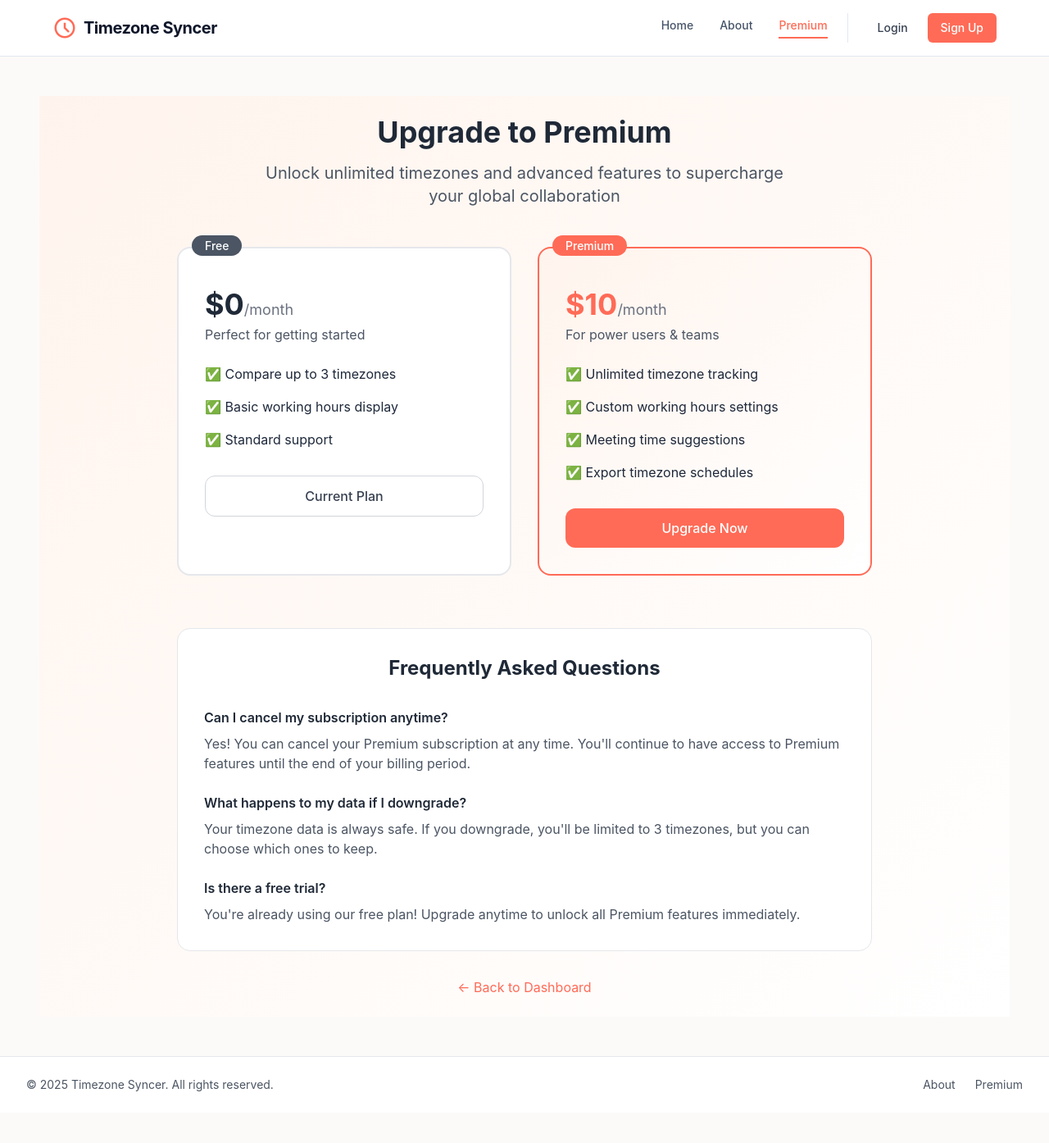
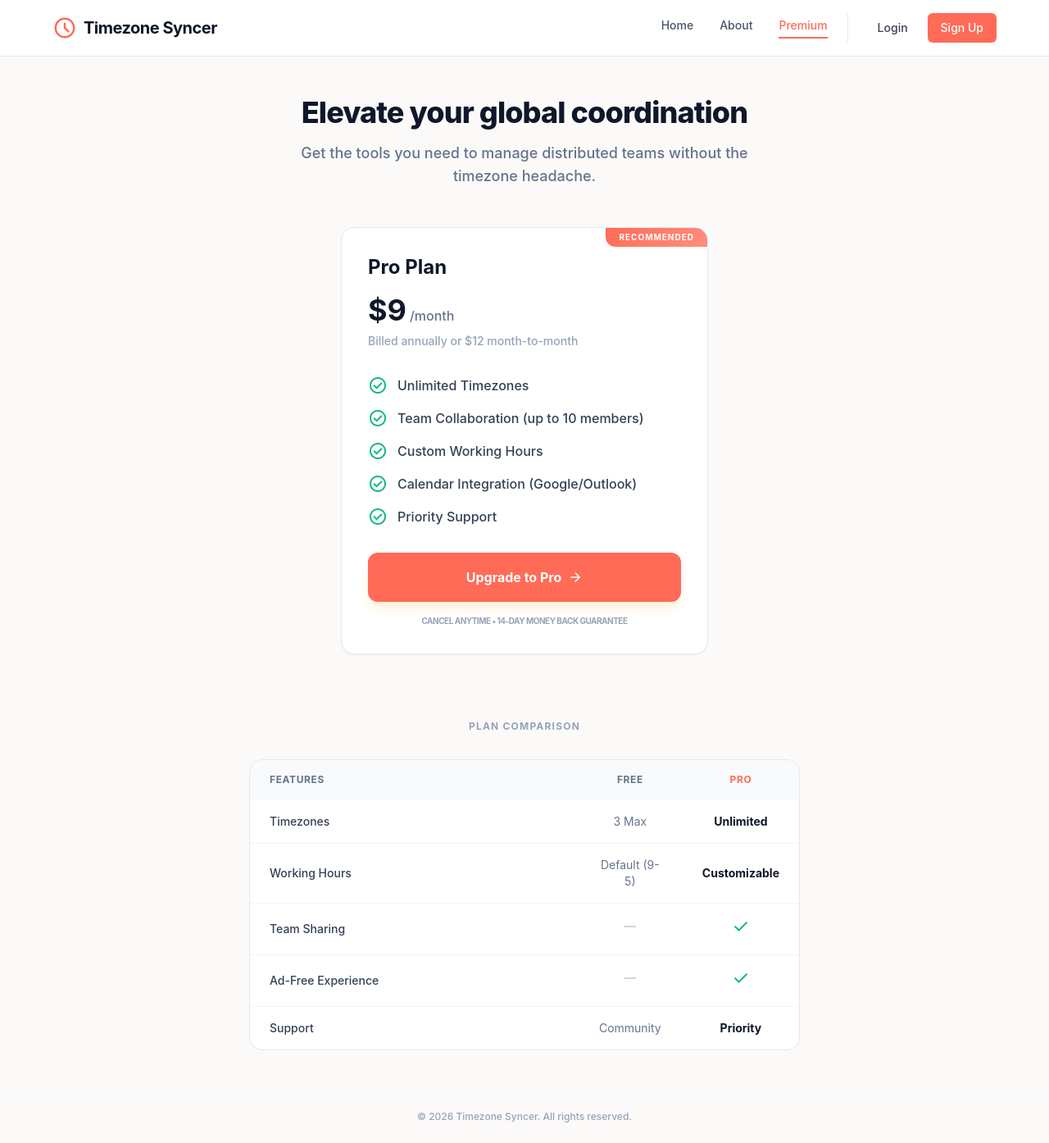
Before and after one commit to moteeb-asad/timezone-syncer, a React (Vite) app: page /premium in a window 1280 px wide. Shown: the whole page at 82% size. Before the commit the page ends 1357 px from the top, so only its background shows below. Built offline with nearby package versions, Linux system fonts and the light colour scheme; no server answers.

Commit message:
feat: implemented premium page and Add dialoge design

```diff
--- a/src/components/layout/Footer.tsx
+++ b/src/components/layout/Footer.tsx
@@ -1,28 +1,10 @@
-import { Link } from "react-router-dom";
-
 export default function Footer() {
   return (
-    <footer className="bg-white border-t border-gray-200 py-6 mt-auto">
-      <div className="max-w-7xl mx-auto px-4 sm:px-6 lg:px-8">
-        <div className="flex flex-col md:flex-row justify-between items-center gap-4">
-          <p className="text-sm text-gray-600">
-            © {new Date().getFullYear()} Timezone Syncer. All rights reserved.
-          </p>
-          <div className="flex gap-6">
-            <Link
-              to="/about"
-              className="text-sm text-gray-600 hover:text-primary transition-colors"
-            >
-              About
-            </Link>
-            <Link
-              to="/premium"
-              className="text-sm text-gray-600 hover:text-primary transition-colors"
-            >
-              Premium
-            </Link>
-          </div>
-        </div>
+    <footer>
+      <div className="pt-6 pb-6 border-t border-slate-100 text-center">
+        <p className="text-xs text-slate-400 font-medium">
+          © 2026 Timezone Syncer. All rights reserved.
+        </p>
       </div>
     </footer>
   );
--- a/src/components/layout/Header.tsx
+++ b/src/components/layout/Header.tsx
@@ -7,7 +7,7 @@ import Navigation from "./Navigation";
 import MobileMenu from "./MobileMenu";
 
 const Header = memo(
-  ({ user, navigation, isMenuOpen, onToggleMenu, onLogout }: HeaderProps) => {
+  ({ user, navigation, isMenuOpen, onToggleMenu }: HeaderProps) => {
     const dispatch = useDispatch();
 
     const handleLoginClick = useCallback(() => {
--- a/src/components/timezone/TimeInput.tsx
+++ b/src/components/timezone/TimeInput.tsx
@@ -1,7 +1,7 @@
 import { useState, useEffect, useRef } from "react";
 import type { TimeInputProps } from "../../types/timezone";
 
-const TimeInput = ({ value, onChange, className = "" }: TimeInputProps) => {
+const TimeInput = ({ value, onChange }: TimeInputProps) => {
   const dropdownRef = useRef<HTMLDivElement>(null);
   const [isOpen, setIsOpen] = useState(false);
 
@@ -63,14 +63,14 @@ const TimeInput = ({ value, onChange, className = "" }: TimeInputProps) => {
   const periods = ["AM", "PM"];
 
   return (
-    <div className={`relative ${className}`} ref={dropdownRef}>
+    <div className={`flex-1 relative `} ref={dropdownRef}>
       {/* Input display */}
       <input
         type="text"
         readOnly
         value={displayTime}
         onClick={() => setIsOpen(!isOpen)}
-        className="w-full cursor-pointer bg-white border border-gray-300 rounded-md px-3 py-2 text-gray-700 leading-tight focus:outline-none focus:ring-2 focus:ring-primary focus:border-transparent"
+        className="w-full text-sm font-semibold border-none bg-slate-50 rounded-[0.5rem] focus:ring-1 focus:ring-primary-accent px-3 py-2 outline-none"
       />
 
       {/* Dropdown */}
--- a/src/components/timezone/TimezoneCard.tsx
+++ b/src/components/timezone/TimezoneCard.tsx
@@ -36,7 +36,7 @@ export const TimezoneCard = ({ setting, onRemove }: TimezoneCardProps) => {
               <div
                 className={`absolute left-[30%] w-[35%] h-full ${styles.bar} opacity-60 rounded-full`}
               ></div>
-              <div className="absolute left-[45%] top-0 w-1 h-full bg-slate-800 z-10"></div>
+              <div className="absolute left-[45%] top-0 w-1 h-full bg-slate-800"></div>
             </div>
             <div
               className={`flex items-center gap-1.5 px-2.5 py-1 ${styles.badge} rounded-full`}
--- a/src/components/timezone/TimezoneManager.tsx
+++ b/src/components/timezone/TimezoneManager.tsx
@@ -38,30 +38,33 @@ export const TimezoneManager = ({
       </div>
 
       {/* Base Time Controls */}
-      <div className="bg-white rounded-lg shadow-sm p-4 mb-6">
-        <h3 className="text-lg font-medium text-text-primary mb-4">
-          Base Time Settings
-        </h3>
-        <div className="grid grid-cols-1 md:grid-cols-2 gap-4">
-          <div>
-            <label className="block text-sm font-medium text-gray-700 mb-1">
-              Time:
-            </label>
-            <TimeInput
-              value={baseTime.time}
-              onChange={handleBaseTimeChange}
-              className="w-full "
-            />
-          </div>
-          <div>
-            <label className="block text-sm font-medium text-gray-700 mb-1">
-              Timezone:
-            </label>
+      <div className="bg-white border border-slate-200 rounded-xl px-4 py-3 flex flex-col md:flex-row items-center gap-4 shadow-sm">
+        <div className="flex items-center gap-2 flex-1 w-full">
+          <span className="material-symbols-outlined text-slate-400 text-lg">
+            language
+          </span>
+          <span className="text-xs font-bold text-slate-400 uppercase shrink-0">
+            Base Time
+          </span>
+          <div className="h-4 w-px bg-slate-200 mx-2 hidden md:block"></div>
+          <div className="flex-1 flex gap-3">
+            <TimeInput value={baseTime.time} onChange={handleBaseTimeChange} />
             <TimezoneSelect
               value={baseTimezoneOption}
               onChange={handleBaseTimezoneChange}
-              className="w-full"
             />
+          </div>
+          <div className="w-full md:w-auto">
+            <button
+              onClick={() => setShowAddTimezone(true)}
+              disabled={
+                subscription.currentTimezones >= subscription.maxTimezones
+              }
+              className="w-full md:w-auto px-6 py-2 bg-primary-accent text-white text-sm font-bold rounded-lg hover:bg-opacity-90 transition-all flex items-center justify-center gap-2"
+            >
+              <span className="material-symbols-outlined text-lg">add</span>
+              Add Timezone
+            </button>
           </div>
         </div>
       </div>
@@ -71,46 +74,6 @@ export const TimezoneManager = ({
         settings={timezoneSettings}
         onRemove={handleRemoveTimezone}
       />
-
-      {/* Add Timezone Button */}
-      <div className="mt-6 flex flex-col items-center gap-3">
-        <div className="flex items-center gap-2 text-sm text-gray-600">
-          <span>
-            {subscription.currentTimezones}/{subscription.maxTimezones}{" "}
-            timezones
-          </span>
-          {!isPremium && (
-            <a
-              href="/premium"
-              className="bg-primary-light text-primary px-2 py-1 rounded text-xs hover:bg-primary hover:text-white transition-colors cursor-pointer"
-            >
-              Free Plan - Upgrade
-            </a>
-          )}
-        </div>
-        <div className="relative group">
-          <button
-            onClick={() => setShowAddTimezone(true)}
-            disabled={
-              subscription.currentTimezones >= subscription.maxTimezones
-            }
-            className={`inline-flex items-center px-4 py-2 border border-transparent text-sm font-medium rounded-md shadow-sm text-white focus:outline-none focus:ring-2 focus:ring-offset-2 focus:ring-primary ${
-              subscription.currentTimezones >= subscription.maxTimezones
-                ? "bg-gray-400 cursor-not-allowed"
-                : "bg-primary hover:bg-primary-dark"
-            }`}
-          >
-            Add Timezone
-          </button>
-          {subscription.currentTimezones >= subscription.maxTimezones && (
-            <div className="absolute bottom-full left-1/2 transform -translate-x-1/2 mb-2 px-3 py-2 bg-gray-900 text-white text-xs rounded-md opacity-0 group-hover:opacity-100 transition-opacity whitespace-nowrap pointer-events-auto z-10">
-              <a href="/premium" className="hover:underline">
-                Upgrade to Premium to add more timezones →
-              </a>
-            </div>
-          )}
-        </div>
-      </div>
 
       {/* Add Timezone Dialog */}
       <AddTimezoneDialog
--- a/src/pages/Premium.tsx
+++ b/src/pages/Premium.tsx
@@ -1,121 +1,177 @@
 export const Premium = () => {
-  const features = [
-    "✅ Unlimited timezone tracking",
-    "✅ Custom working hours settings",
-    "✅ Meeting time suggestions",
-    "✅ Export timezone schedules",
-  ];
+  // const features = [
+  //   "✅ Unlimited timezone tracking",
+  //   "✅ Custom working hours settings",
+  //   "✅ Meeting time suggestions",
+  //   "✅ Export timezone schedules",
+  // ];
 
   return (
-    <div className="container-page">
-      <div className="max-w-4xl mx-auto p-6">
-        {/* Header */}
+    <div className="max-w-4xl mx-auto">
       <div className="text-center mb-12">
-          <h1 className="text-4xl font-bold text-text-primary mb-4">
-            Upgrade to Premium
-          </h1>
-          <p className="text-xl text-gray-600 max-w-2xl mx-auto">
-            Unlock unlimited timezones and advanced features to supercharge your
-            global collaboration
+        <h2 className="text-4xl font-extrabold text-slate-900 tracking-tight mb-4">
+          Elevate your global coordination
+        </h2>
+        <p className="text-lg text-slate-500 max-w-xl mx-auto font-medium">
+          Get the tools you need to manage distributed teams without the
+          timezone headache.
         </p>
       </div>
-
-        {/* Pricing Cards */}
-        <div className="grid md:grid-cols-2 gap-8 mb-12">
-          {/* Free Plan */}
-          <div className="bg-white rounded-xl border-2 border-gray-200 p-8 relative">
-            <div className="absolute -top-4 left-4">
-              <span className="bg-gray-600 text-white px-4 py-1 rounded-full text-sm font-medium">
-                Free
+      <div className="max-w-md mx-auto mb-20">
+        <div className="bg-white border border-slate-200 rounded-xl p-8 shadow-sm relative overflow-hidden">
+          <div className="pro-badge-gradient absolute top-0 right-0 px-4 py-1 text-[10px] font-bold text-white uppercase tracking-widest rounded-bl-lg">
+            Recommended
+          </div>
+          <div className="mb-8">
+            <h3 className="text-2xl font-bold text-slate-900">Pro Plan</h3>
+            <div className="mt-4 flex items-baseline gap-1">
+              <span className="text-4xl font-bold text-slate-900">$9</span>
+              <span className="text-slate-500 font-medium">/month</span>
+            </div>
+            <p className="text-sm text-slate-400 mt-2 font-medium">
+              Billed annually or $12 month-to-month
+            </p>
+          </div>
+          <div className="space-y-4 mb-8">
+            <div className="flex items-start gap-3">
+              <span className="material-symbols-outlined text-emerald-500 font-bold">
+                check_circle
+              </span>
+              <span className="text-slate-700 font-medium">
+                Unlimited Timezones
               </span>
             </div>
-            <div className="mt-4">
-              <div className="text-4xl font-bold text-text-primary mb-1">
-                $0
-                <span className="text-lg font-normal text-gray-500">
-                  /month
+            <div className="flex items-start gap-3">
+              <span className="material-symbols-outlined text-emerald-500 font-bold">
+                check_circle
+              </span>
+              <span className="text-slate-700 font-medium">
+                Team Collaboration (up to 10 members)
               </span>
             </div>
-              <p className="text-gray-600 mb-6">Perfect for getting started</p>
-              <ul className="space-y-4 mb-8">
-                <li>✅ Compare up to 3 timezones</li>
-                <li>✅ Basic working hours display</li>
-                <li>✅ Standard support</li>
-              </ul>
-              <button className="btn-secondary">Current Plan</button>
+            <div className="flex items-start gap-3">
+              <span className="material-symbols-outlined text-emerald-500 font-bold">
+                check_circle
+              </span>
+              <span className="text-slate-700 font-medium">
+                Custom Working Hours
+              </span>
+            </div>
+            <div className="flex items-start gap-3">
+              <span className="material-symbols-outlined text-emerald-500 font-bold">
+                check_circle
+              </span>
+              <span className="text-slate-700 font-medium">
+                Calendar Integration (Google/Outlook)
+              </span>
+            </div>
+            <div className="flex items-start gap-3">
+              <span className="material-symbols-outlined text-emerald-500 font-bold">
+                check_circle
+              </span>
+              <span className="text-slate-700 font-medium">
+                Priority Support
+              </span>
             </div>
           </div>
-
-          {/* Premium Plan */}
-          <div className="bg-gradient-to-br from-primary-light to-white rounded-xl border-2 border-primary p-8 relative">
-            <div className="absolute -top-4 left-4">
-              <span className="bg-primary text-white px-4 py-1 rounded-full text-sm font-medium">
-                Premium
+          <button className="w-full bg-primary-accent text-white font-bold py-4 rounded-lg hover:bg-opacity-90 transition-all shadow-lg shadow-orange-100 flex items-center justify-center gap-2 group">
+            Upgrade to Pro
+            <span className="material-symbols-outlined text-lg group-hover:translate-x-1 transition-transform">
+              arrow_forward
             </span>
-            </div>
-            <div className="mt-4">
-              <div className="text-4xl font-bold text-primary mb-1">
-                $10
-                <span className="text-lg font-normal text-gray-500">
-                  /month
-                </span>
-              </div>
-              <p className="text-gray-600 mb-6">For power users & teams</p>
-              <ul className="space-y-4 mb-8">
-                {features.map((feature, index) => (
-                  <li key={index}>{feature}</li>
-                ))}
-              </ul>
-              <button className="btn-primary">Upgrade Now</button>
-            </div>
-          </div>
-        </div>
-
-        {/* FAQ Section */}
-        <div className="bg-white rounded-xl border border-gray-200 p-8 mt-16">
-          <h2 className="text-2xl font-bold text-text-primary mb-8 text-center">
-            Frequently Asked Questions
-          </h2>
-
-          <div className="space-y-6">
-            <div>
-              <h4 className="font-semibold text-text-primary mb-2">
-                Can I cancel my subscription anytime?
-              </h4>
-              <p className="text-gray-600">
-                Yes! You can cancel your Premium subscription at any time.
-                You'll continue to have access to Premium features until the end
-                of your billing period.
-              </p>
-            </div>
-
-            <div>
-              <h4 className="font-semibold text-text-primary mb-2">
-                What happens to my data if I downgrade?
-              </h4>
-              <p className="text-gray-600">
-                Your timezone data is always safe. If you downgrade, you'll be
-                limited to 3 timezones, but you can choose which ones to keep.
-              </p>
-            </div>
-
-            <div>
-              <h4 className="font-semibold text-text-primary mb-2">
-                Is there a free trial?
-              </h4>
-              <p className="text-gray-600">
-                You're already using our free plan! Upgrade anytime to unlock
-                all Premium features immediately.
+          </button>
+          <p className="text-[10px] text-center text-slate-400 mt-4 uppercase font-bold tracking-tighter">
+            Cancel anytime • 14-day money back guarantee
           </p>
         </div>
       </div>
+      <div className="max-w-2xl mx-auto">
+        <div className="text-center mb-8">
+          <h4 className="text-xs font-bold uppercase tracking-widest text-slate-400">
+            Plan Comparison
+          </h4>
         </div>
-
-        {/* Back to Dashboard */}
-        <div className="text-center mt-8">
-          <button onClick={() => window.history.back()} className="text-link">
-            ← Back to Dashboard
-          </button>
+        <div className="bg-white border border-slate-200 rounded-xl overflow-hidden">
+          <table className="w-full text-left border-collapse">
+            <thead>
+              <tr className="bg-slate-50 border-b border-slate-100">
+                <th className="px-6 py-4 text-xs font-bold text-slate-500 uppercase tracking-wider">
+                  Features
+                </th>
+                <th className="px-6 py-4 text-xs font-bold text-slate-500 uppercase tracking-wider text-center w-32">
+                  Free
+                </th>
+                <th className="px-6 py-4 text-xs font-bold text-primary-accent uppercase tracking-wider text-center w-32">
+                  Pro
+                </th>
+              </tr>
+            </thead>
+            <tbody className="divide-y divide-slate-100">
+              <tr>
+                <td className="px-6 py-4 text-sm font-medium text-slate-700">
+                  Timezones
+                </td>
+                <td className="px-6 py-4 text-sm text-slate-500 text-center">
+                  3 Max
+                </td>
+                <td className="px-6 py-4 text-sm font-bold text-slate-900 text-center">
+                  Unlimited
+                </td>
+              </tr>
+              <tr>
+                <td className="px-6 py-4 text-sm font-medium text-slate-700">
+                  Working Hours
+                </td>
+                <td className="px-6 py-4 text-sm text-slate-500 text-center">
+                  Default (9-5)
+                </td>
+                <td className="px-6 py-4 text-sm font-bold text-slate-900 text-center">
+                  Customizable
+                </td>
+              </tr>
+              <tr>
+                <td className="px-6 py-4 text-sm font-medium text-slate-700">
+                  Team Sharing
+                </td>
+                <td className="px-6 py-4 text-center">
+                  <span className="material-symbols-outlined text-slate-300">
+                    remove
+                  </span>
+                </td>
+                <td className="px-6 py-4 text-center">
+                  <span className="material-symbols-outlined text-emerald-500 font-bold">
+                    check
+                  </span>
+                </td>
+              </tr>
+              <tr>
+                <td className="px-6 py-4 text-sm font-medium text-slate-700">
+                  Ad-Free Experience
+                </td>
+                <td className="px-6 py-4 text-center">
+                  <span className="material-symbols-outlined text-slate-300">
+                    remove
+                  </span>
+                </td>
+                <td className="px-6 py-4 text-center">
+                  <span className="material-symbols-outlined text-emerald-500 font-bold">
+                    check
+                  </span>
+                </td>
+              </tr>
+              <tr>
+                <td className="px-6 py-4 text-sm font-medium text-slate-700">
+                  Support
+                </td>
+                <td className="px-6 py-4 text-sm text-slate-500 text-center">
+                  Community
+                </td>
+                <td className="px-6 py-4 text-sm font-bold text-slate-900 text-center">
+                  Priority
+                </td>
+              </tr>
+            </tbody>
+          </table>
         </div>
       </div>
     </div>
--- a/src/styles/index.css
+++ b/src/styles/index.css
@@ -170,3 +170,7 @@ body {
     #1e293b 100%
   );
 }
+
+.pro-badge-gradient {
+  background: linear-gradient(135deg, #ff6b57 0%, #ff8e7e 100%);
+}
```
Also changed, not shown: src/components/timezone/AddTimezoneDialog.tsx (+75 -10 lines), src/components/timezone/TimezoneSelect.tsx (+6 -9 lines). Lines whose indentation alone changed are shown as unchanged.
